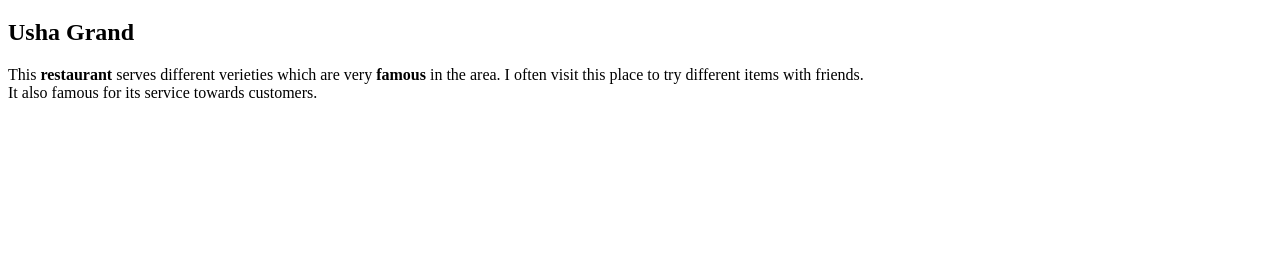
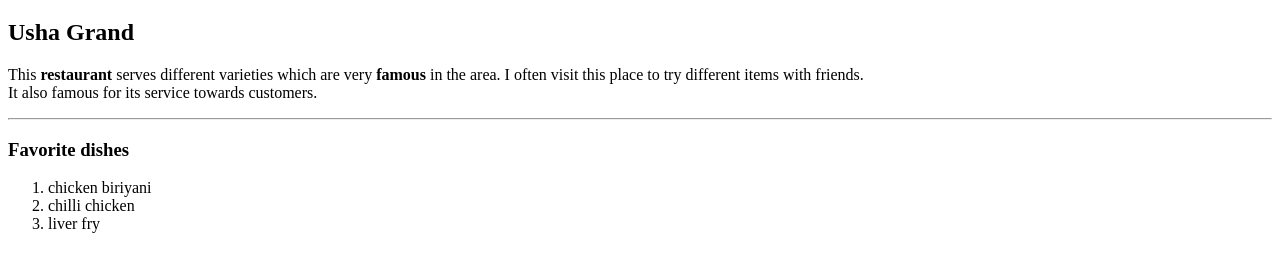
Before and after one commit to 44-563-Web-Apps-S24/44563-webapps-s24-assignment3-kanumilligowtam, a plain HTML site: page index.html in a window 1280 px wide. Shown: the part 61-330 px from the top of the page. Drawn offline with Linux system fonts and the light colour scheme.

Commit message:
Update index.html

```diff
--- a/index.html
+++ b/index.html
@@ -9,8 +9,19 @@
         <h2>Usha Grand</h2>
 
         <p>
-         This <b>restaurant</b> serves different verieties which are very <b>famous</b> in the area. I often visit this place to try different items with friends.<br>It also famous for its service towards customers.
+         This <b>restaurant</b> serves different varieties which are very <b>famous</b> in the area. I often visit this place to try different items with friends.<br>It also famous for its service towards customers.
 
         </p>
+
+        <hr>
+
+        <h3>Favorite dishes</h3>
+
+        <ol>
+            <li>chicken biriyani</li>
+            <li>chilli chicken</li>
+            <li>liver fry</li>
+        </ol>
+
     </body>
 </html>
```
